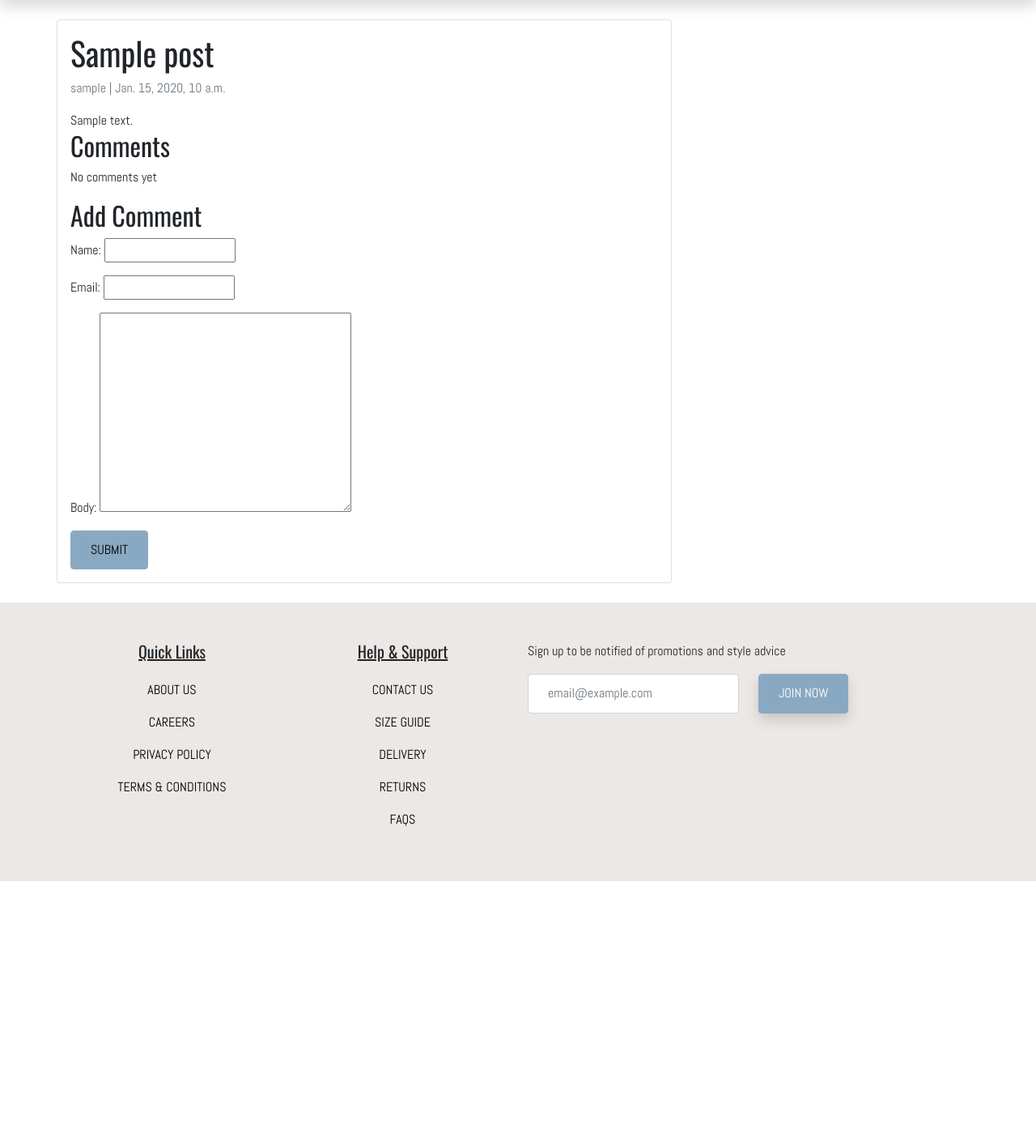
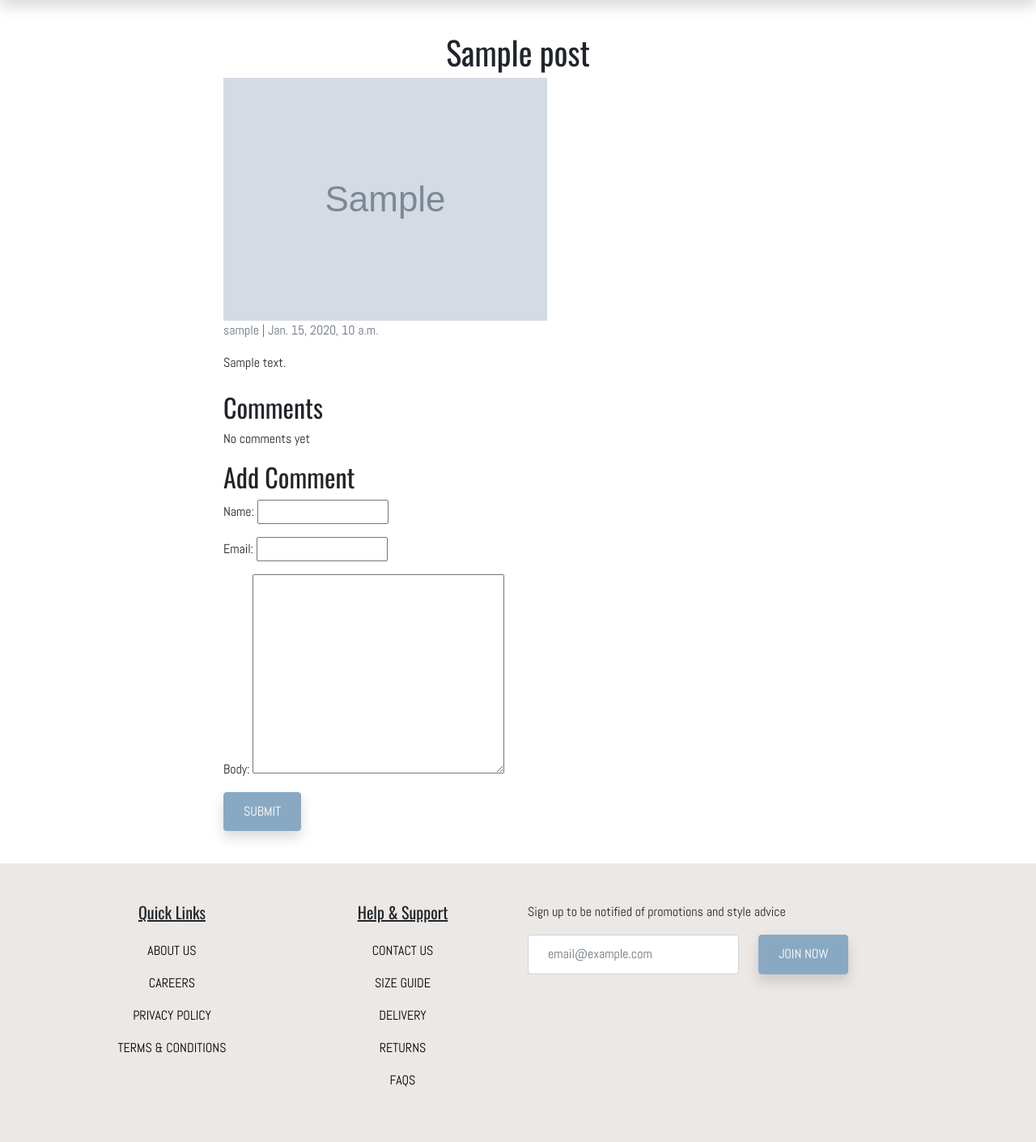
Before and after one commit to marktheskies/theidleman, a Django app: a page that uses templates/post_detail.html in a window 1280 px wide. Shown: the part 88-1498 px from the top of the page at 81% size. Before the commit the page ends 1176 px from the top, so only its background shows below. Run offline with Django 3.2, Linux system fonts and the light colour scheme; tables that the repository leaves empty hold one stand-in row (values such as "Sample post"); grey boxes marked "Sample" are stand-in pictures; style sheets or scripts are compiled from the project's sources; some libraries are stand-ins or nearby versions.

Commit message:
futher additions - cannot get posts from database to homepage

```diff
--- a/blog/admin.py
+++ b/blog/admin.py
@@ -2,7 +2,7 @@ from django.contrib import admin
 from .models import Post
 
 class PostAdmin(admin.ModelAdmin):
-    list_display = ('title', 'slug', 'status','created_on')
+    list_display = ('title', 'slug', 'status','created_on', 'image',)
     list_filter = ("status",)
     search_fields = ['title', 'content']
     prepopulated_fields = {'slug': ('title',)}
--- a/blog/models.py
+++ b/blog/models.py
@@ -15,9 +15,10 @@ class Post(models.Model):
     content = models.TextField()
     created_on = models.DateTimeField(auto_now_add=True)
     status = models.IntegerField(choices=STATUS, default=0)
+    image = models.ImageField(null=True, blank=True)
 
     class Meta:
-        ordering = ['-created_on']
+        ordering = ['created_on']
 
 class Comment(models.Model):
     post = models.ForeignKey(Post, related_name='comments', on_delete= models.CASCADE)
@@ -26,5 +27,5 @@ class Comment(models.Model):
     body = models.TextField()
     created_on = models.DateTimeField(auto_now_add=True)
 
-    class Meta:
-        ordering = ['created_on']
+class Meta:
+    ordering = ['created_on']
--- a/blog/views.py
+++ b/blog/views.py
@@ -1,6 +1,6 @@
 from django.views import generic
 from django.shortcuts import render, redirect
-from .models import Post
+from .models import Post, Comment
 from .forms import CommentForm
 
 def posts(request):
--- a/templates/post_detail.html
+++ b/templates/post_detail.html
@@ -5,14 +5,16 @@
 {% load humanize %}
 
 <div class="container">
-  <div class="row">
-    <div class="col-md-8 card mb-4 mt-4 p-3">
+  <div class="row d-flex justify-content-center">
+    <div class="col-md-8 mb-4 mt-4 p-3">
       <div>
-        <h1>{% block title %} {{ post_detail.title }} {% endblock title %}</h1>
+        <h1 class="d-flex justify-content-center">{% block title %} {{ post_detail.title }} {% endblock title %}</h1>
+        <img src="{{ post_detail.image.url }}" class="img-fluid" alt="post main image">
         <p class=" text-muted">{{ post_detail.author }} | {{ post_detail.created_on }}</p>
         <p class="card-text ">{{ post_detail.content }}</p>
       </div>
 
+      <br>
       <h2 class="subtitle">Comments</h2>
       {% for comment in post.comments.all %}
         <article class="media">
@@ -32,7 +34,6 @@
         </div>
       {% endfor %}
 
-
       <h2 class="subtitle">Add Comment</h2>
 
         <form method="post" action=".">
@@ -42,7 +43,7 @@
 
           <div class="field">
             <div class="control">
-                <button class="btn btn-primary">Submit</button>
+                <button class="btn btn-primary text-white text-uppercase shadow">Submit</button>
             </div>
           </div>
         </form>
--- a/templates/product_details.html
+++ b/templates/product_details.html
@@ -447,6 +447,7 @@ Carousel and content responsively adjust to fit viewport-->
                             <div class="card-body text-center">
                                 <h6 class="card-title">{{ product.name }}</h6>
                                 <span class="h5"><strong>${{ product.price }}</strong></span>
+                                <a href="/products/{{ product.id }}" class="stretched-link" style="opacity: 0;"></a>
                             </div>
                         </div>
                     </div>
```
Also changed, not shown: templates/blog.html (+6 -5 lines), templates/home.html (+4 -3 lines), blog/migrations/0003_auto_20210206_2135.py (added).
